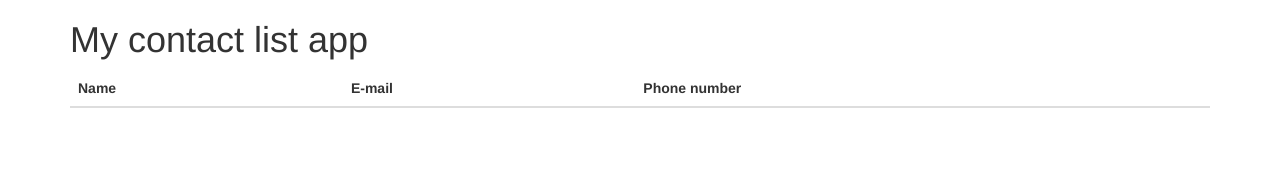
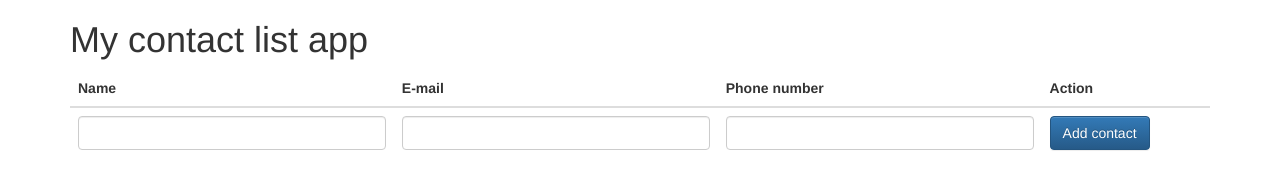
Before and after one commit to MassimilianoMura/MEAN-RESTful-API-contactList, a website: page public/index.html in a window 1280 px wide. Drawn offline with nearby package versions, Linux system fonts and the light colour scheme; no server answers.

Commit message:
adds input forms and button

```diff
--- a/public/index.html
+++ b/public/index.html
@@ -15,8 +15,13 @@
           <th>Name</th>
           <th>E-mail</th>
           <th>Phone number</th>
+          <th>Action</th>
         </tr>
         <tbody>
+          <td><input class="form-control" ng-model="list.name"></td>
+          <td><input class="form-control" ng-model="list.email"></td>
+          <td><input class="form-control" ng-model="list.number"></td>
+          <td><button class="btn btn-primary" ng-click="addCintact()">Add contact</button></td>
           <tr ng-repeat="contact in list">
             <td>{{contact.name}}</td>
             <td>{{contact.email}}</td>
```
